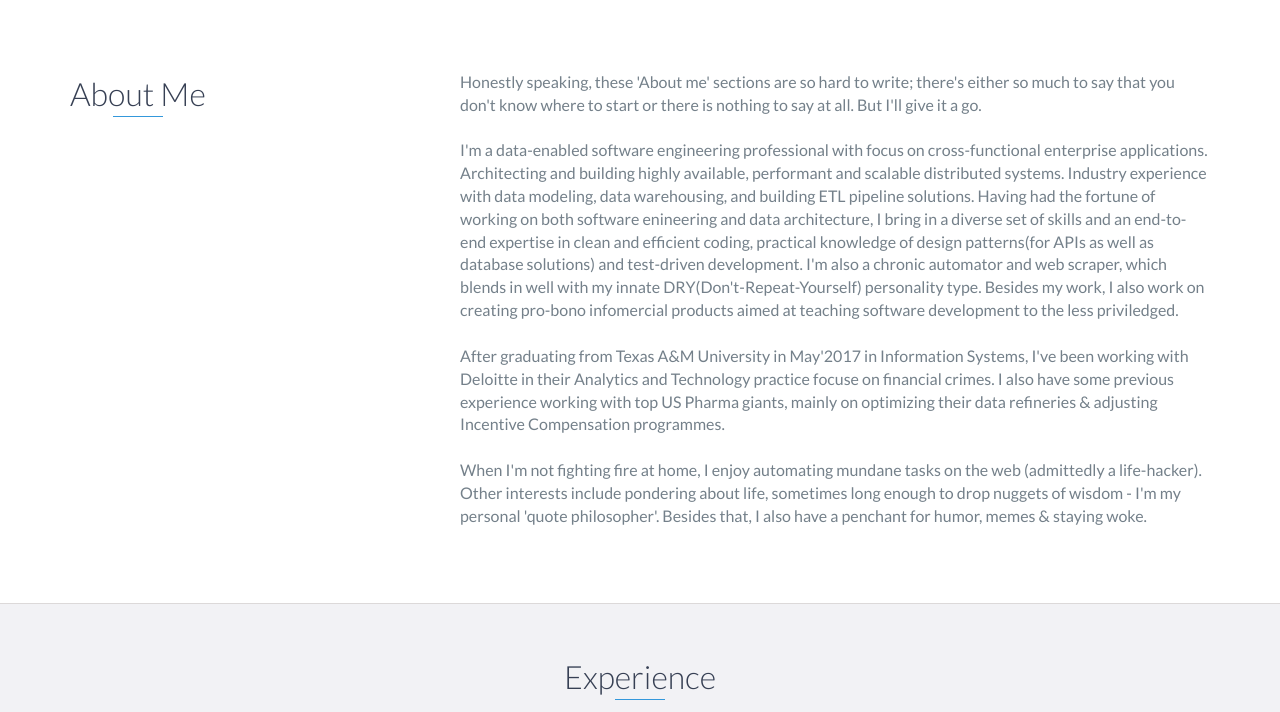
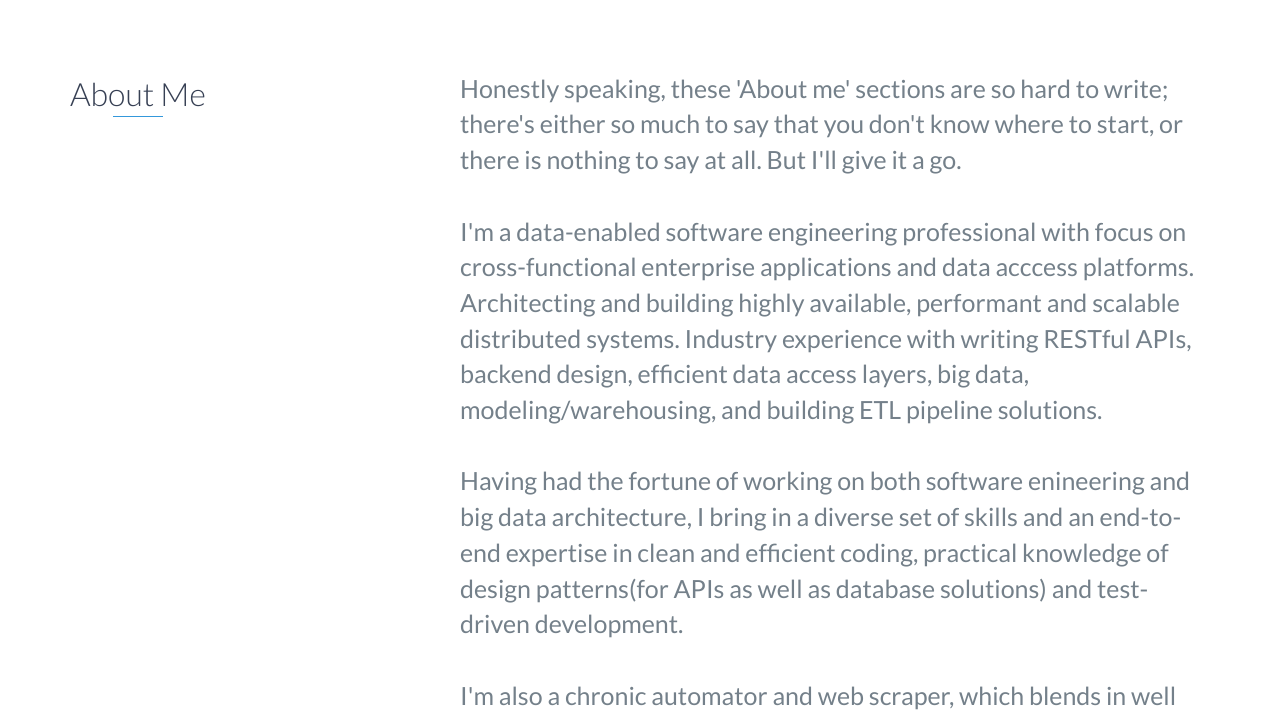
Before and after one commit to spsphulse/My-Portfolio, a Jekyll site: the page index.html, which Jekyll copies as it is, in a window 1280 px wide and 900 px high, scrolled down 762 px, cut to the strip 188-900 px from the top of the window. Built offline with Jekyll 4.4.1, drawn with Linux system fonts in a browser that asks for light colours; comment, search, counter and statistics services are not loaded; some of the changed text lies outside the part shown.

Commit message:
Minor css updates

```diff
--- a/index.html
+++ b/index.html
@@ -92,31 +92,47 @@
                 </div>
                 <div class="col-md-8">
                     <p>
+                        <span style="font-size:25px">
 
-                        Honestly speaking, these 'About me' sections are so hard to write; there's either so much to say
-                        that you don't know where to start or there is nothing to say at all. But I'll give it a go.
+
+                            Honestly speaking, these 'About me' sections are so hard to write; there's either so much to say
+                            that you don't know where to start, or there is nothing to say at all. But I'll give it a go.
 
                         <br> </br>
                         I'm a data-enabled software engineering professional with focus on cross-functional enterprise
-                        applications. Architecting and building highly available, performant and scalable distributed
-                        systems. Industry experience with data modeling, data warehousing, and building ETL pipeline
-                        solutions. Having had the fortune of working on both software enineering and data architecture,
+                        applications and data acccess platforms. Architecting and building highly available, performant
+                        and scalable distributed
+                        systems. Industry experience with writing RESTful APIs, backend design, efficient data access layers, big data,
+                        modeling/warehousing, and building ETL pipeline
+                        solutions.
+                        <br> </br>
+                        Having had the fortune of working on both software enineering and big data architecture,
                         I bring in a diverse set of skills and an end-to-end expertise in clean and efficient coding,
                         practical knowledge of design patterns(for APIs as well as database solutions) and test-driven
-                        development. I'm also a chronic automator and web scraper, which blends in well with my innate
+                        development.
+                        <br> </br>
+                        I'm also a chronic automator and web scraper, which blends in well with my innate
                         DRY(Don't-Repeat-Yourself) personality type. Besides my work, I also work on creating pro-bono
                         infomercial products aimed at teaching software development to the less priviledged.
 
                         <br> </br>
-                        After graduating from Texas A&M University in May'2017 in Information Systems, I've been working
-                        with Deloitte in their Analytics and Technology practice focuse on financial crimes. I also have
-                        some previous experience working with top US Pharma giants, mainly on optimizing their data
-                        refineries & adjusting Incentive Compensation programmes.
+                        Currently I'm working with
+                        with Deloitte in their Analytics and Technology practice. The sheer exposure to range of technology at my
+                        workplace has made me comfortable working <b>fullstack and back </b>- right from digging into css, to
+                        writing APIs, to creating batch/streaming backend solutions.
+                        I write software backends that power
+                        performant platforms for leading banks across the globe. I also have previous experience working
+                        with top US Pharma giants, mainly on optimizing their data
+                        refineries & adjusting Incentive Compensation programmes. Banking and Pharma - needless to say, code that I commit has to respect the country specific boundaries, regulations and policies. But
+                        this complexity drives me to create simple yet maintainable solutions.
                         <br> </br>
                         When I'm not fighting fire at home, I enjoy automating mundane tasks on the web (admittedly a
-                        life-hacker). Other interests include pondering about life, sometimes long enough to drop
+                        life-hacker). I keep keen interest in shortform video editing - a skill I picked up while
+                        creating inhouse tutorial videos for firms I work(ed) at.Other interests include pondering about
+                        life, sometimes long enough to drop
                         nuggets of wisdom - I'm my personal 'quote philosopher'. Besides that, I also have a penchant
                         for humor, memes & staying woke.
+                    </span>
 
                     </p>
                 </div>
```
